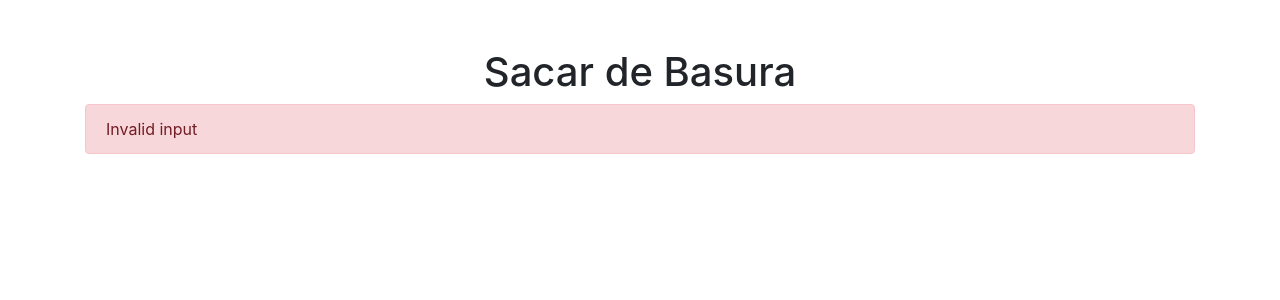
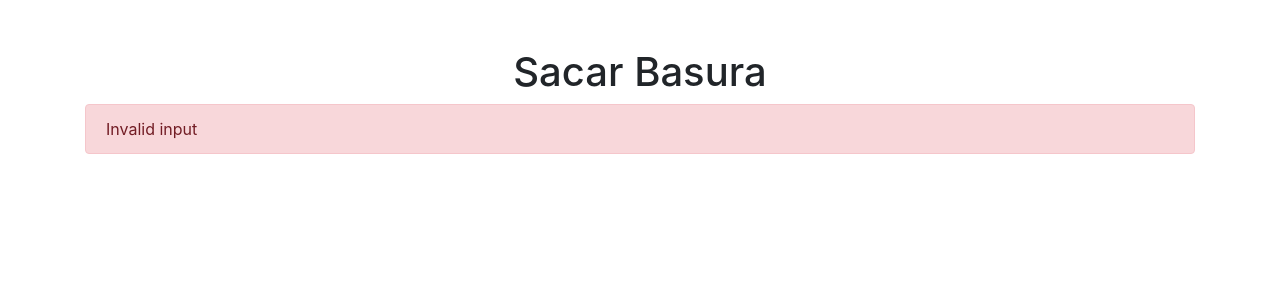
Before and after one commit to manu189/random-distribution-api, a Flask app: page /distribute in a window 1280 px wide. Shown: the top 300 px of the page. Run offline with Flask 3, Linux system fonts and the light colour scheme; some libraries are stand-ins or nearby versions.

Commit message:
added pretty html

```diff
--- a/templates/result.html
+++ b/templates/result.html
@@ -3,14 +3,14 @@
 <head>
     <meta charset="UTF-8">
     <meta name="viewport" content="width=device-width, initial-scale=1.0">
-    <title>Sacar de Basura</title>
+    <title>Sacar Basura</title>
     <!-- Bootstrap CSS -->
     <link rel="stylesheet" href="https://stackpath.bootstrapcdn.com/bootstrap/4.5.2/css/bootstrap.min.css">
     <link rel="stylesheet" href="{{ url_for('static', filename='styles.css') }}">
 </head>
 <body>
     <div class="container">
-        <h1 class="text-center mt-5">Sacar de Basura</h1>
+        <h1 class="text-center mt-5">Sacar Basura</h1>
         {% if error %}
             <div class="alert alert-danger">{{ error }}</div>
         {% else %}
```
